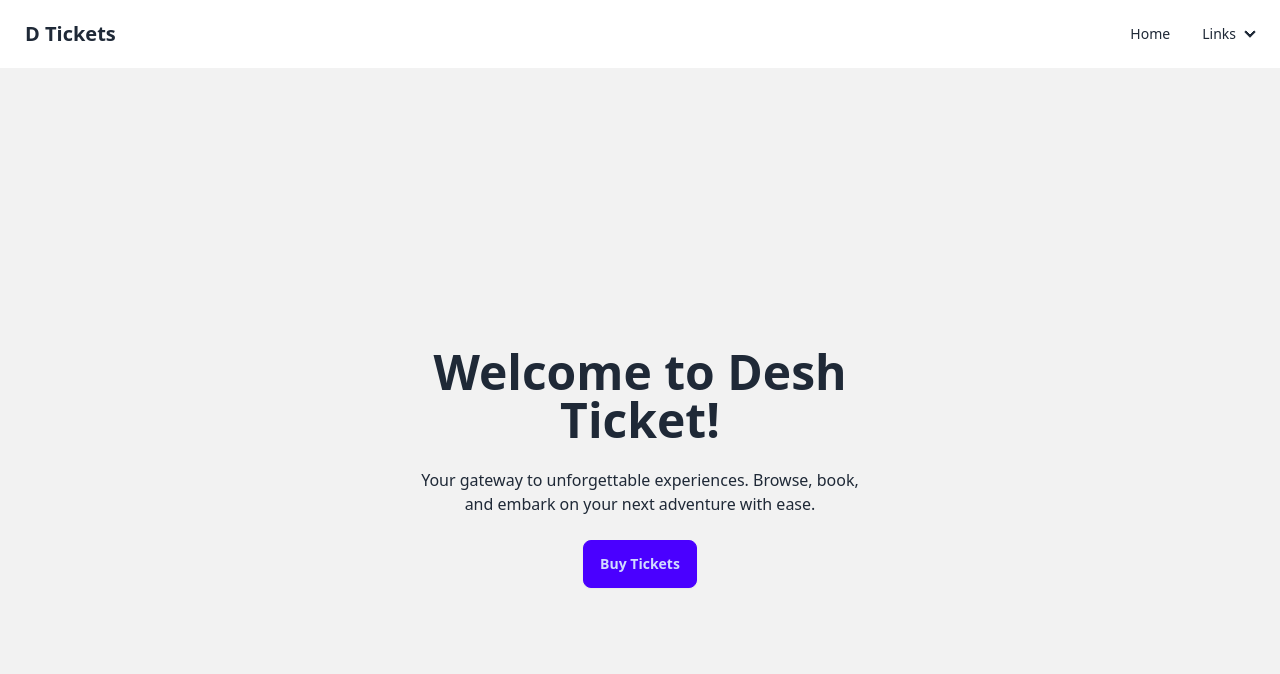
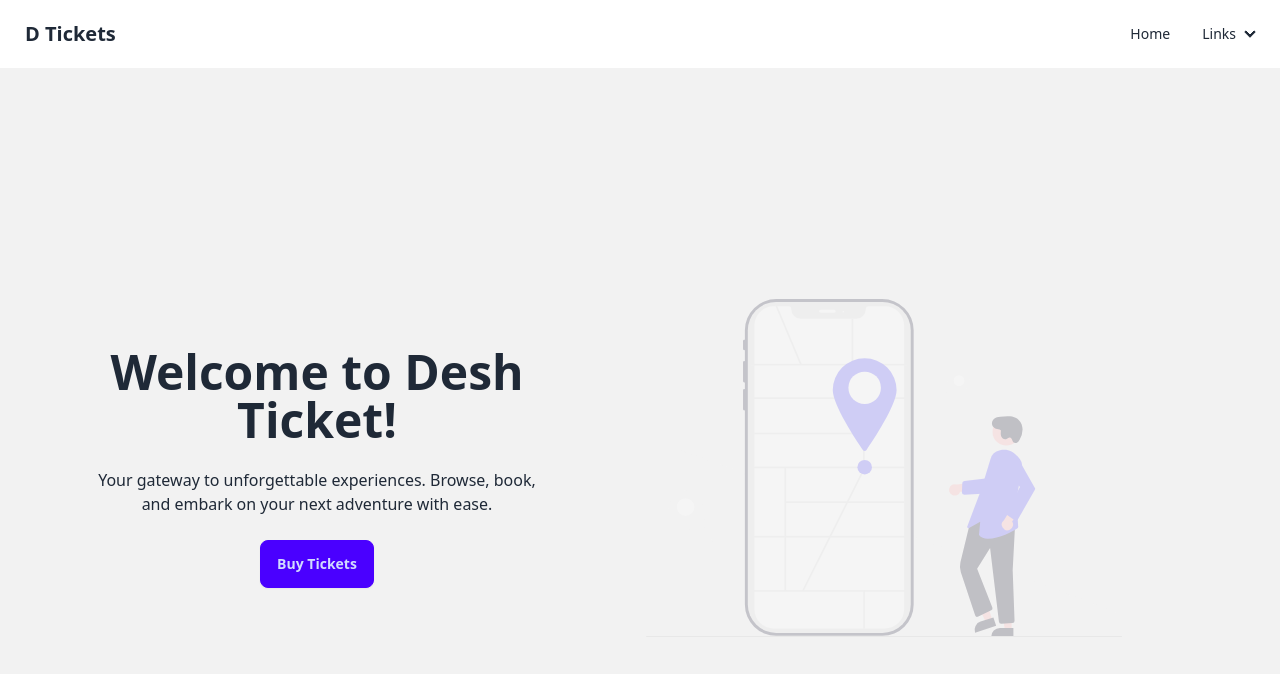
Before and after one commit to tanvirwebtech/desh-ticket, a React (Vite) app: page / in a window 1280 px wide. Shown: the top 674 px of the page. Built offline with nearby package versions, Linux system fonts and the light colour scheme.

Commit message:
Hero Image Added

```diff
--- a/src/components/home/Hero.jsx
+++ b/src/components/home/Hero.jsx
@@ -1,16 +1,29 @@
+import heroBg from "../../assets/hero-bg.svg";
 const Hero = () => {
     return (
         <div className="hero min-h-screen bg-base-200">
-            <div className="hero-content text-center">
+            <div className="grid grid-cols-2 gap-3">
+                <div className="h-full">
+                    <div className="hero-content text-center h-full">
                         <div className="max-w-md">
                             <h1 className="text-5xl font-bold">
                                 Welcome to Desh Ticket!
                             </h1>
                             <p className="py-6">
-                        Your gateway to unforgettable experiences. Browse, book,
-                        and embark on your next adventure with ease.
+                                Your gateway to unforgettable experiences.
+                                Browse, book, and embark on your next adventure
+                                with ease.
                             </p>
-                    <button className="btn btn-primary">Buy Tickets</button>
+                            <button className="btn btn-primary">
+                                Buy Tickets
+                            </button>
+                        </div>
+                    </div>
+                </div>
+                <div className="">
+                    <div className="bg-img opacity-25">
+                        <img src={heroBg} alt="Destination" className="w-3/4" />
+                    </div>
                 </div>
             </div>
         </div>
```
Also changed, not shown: src/assets/hero-bg.svg (added). Lines whose indentation alone changed are shown as unchanged.
